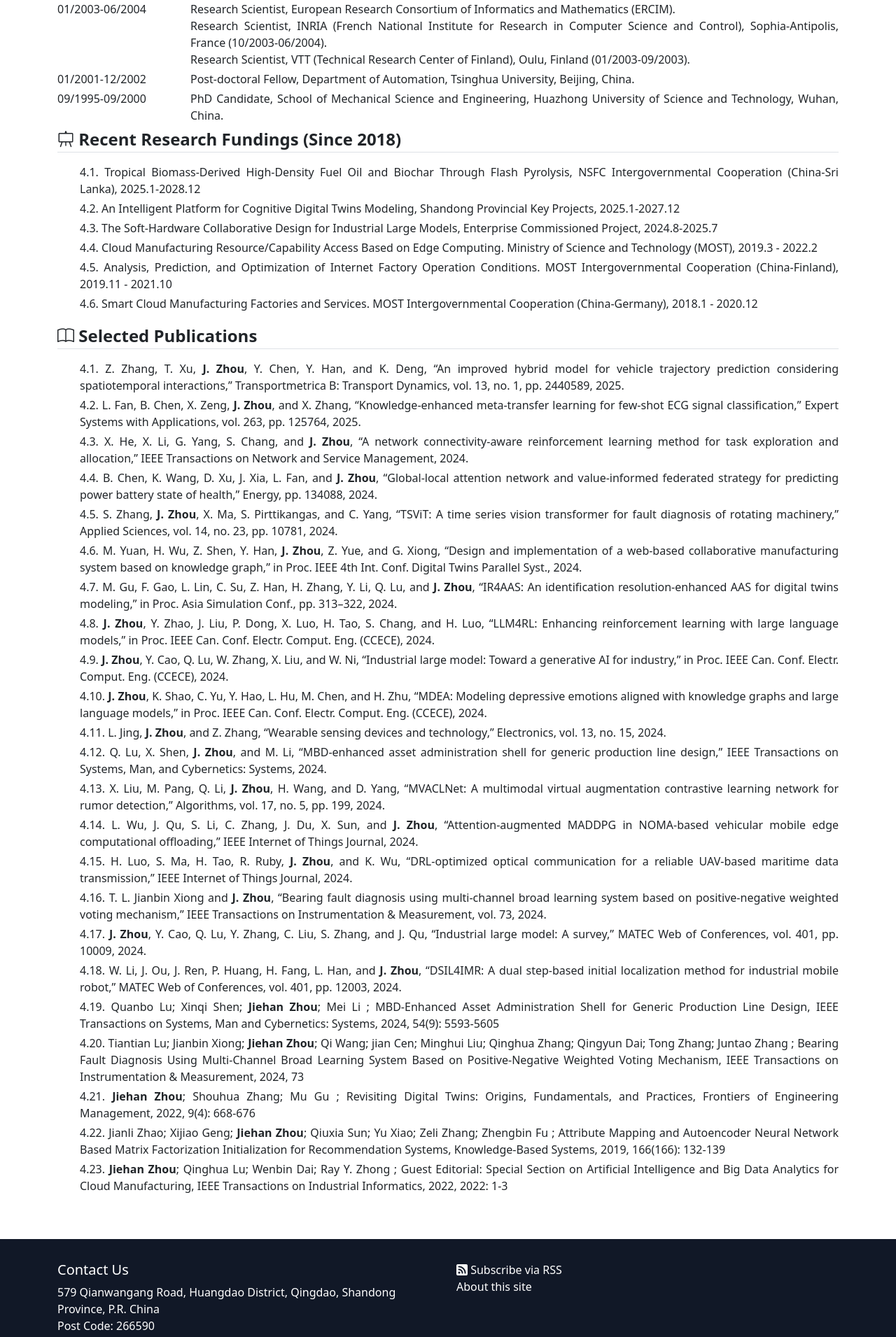
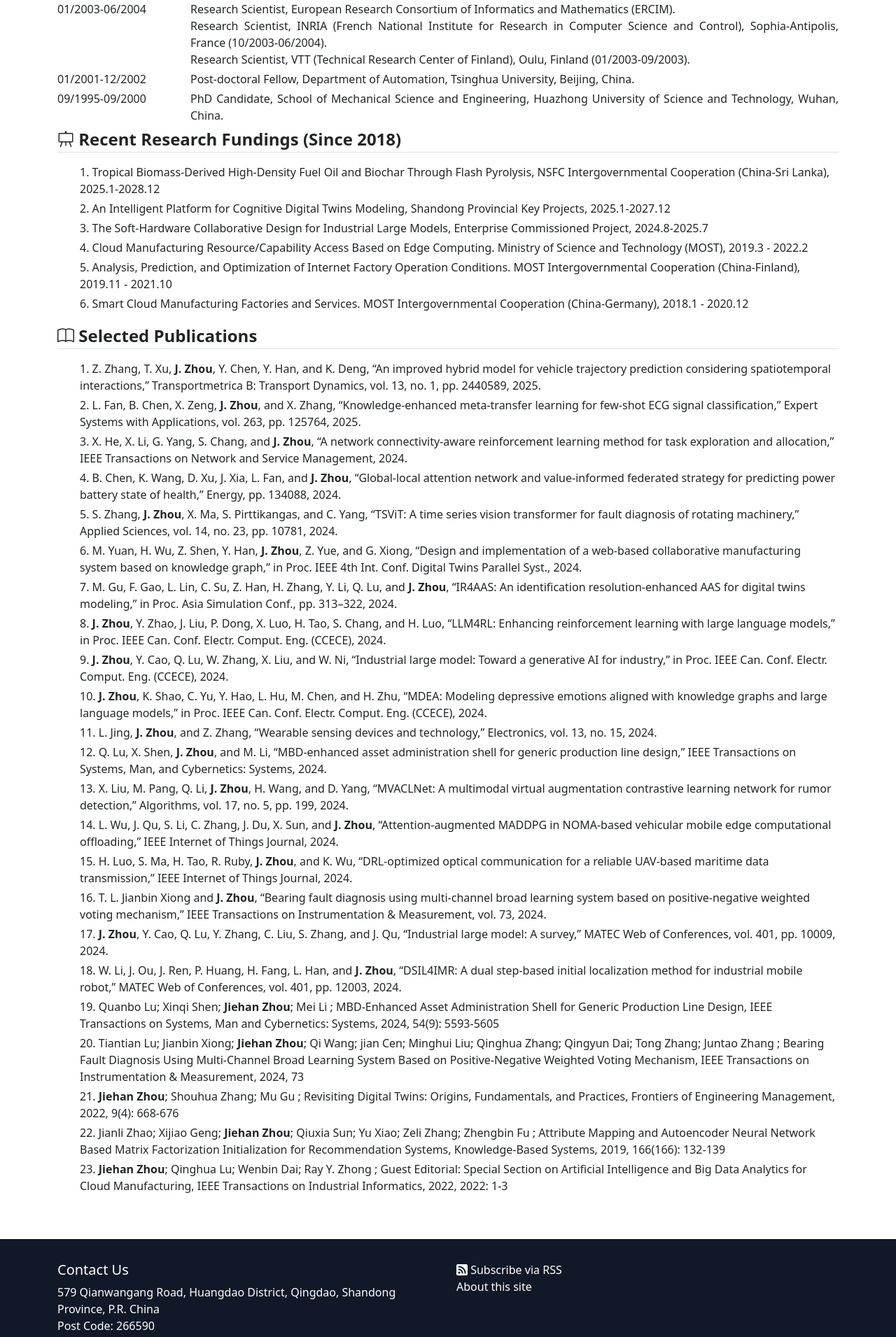
Before and after one commit to cogtwins/cogtwins.github.io, a Jekyll site: the page built from _profiles/jiehan_zhou.md, in a window 1280 px wide. Shown: the part 1634-3545 px from the top of the page at 70% size. Built offline with Jekyll 4.4.1, drawn with Linux system fonts in a browser that asks for light colours.

Commit message:
Blog update, profile listing fix

```diff
--- a/_profiles/jiehan_zhou.md
+++ b/_profiles/jiehan_zhou.md
@@ -3,204 +3,207 @@
 title: Jiehan Zhou
 permalink: /jiehan_zhou/
 ---
+
 <div class="container mt-3">
-<div class="text-center">
-  <img
-    class="rounded-circle border shadow"
-    height="140px"
-    width="140px"
-    src="{{ '/assets/imgs/jiehan.jpg' | relative_url }}"
-  />
-  <div class="fs-4 fw-bold">Dr. Jiehan Zhou</div>
-  <div class="fs-6 fw-semibold text-secondary">
-    Professor | PhD Supervisor | Team Leader
+  <div class="text-center">
+    <img
+      class="rounded-circle border shadow"
+      height="140px"
+      width="140px"
+      src="{{ '/assets/imgs/jiehan.jpg' | relative_url }}"
+    />
+    <div class="fs-4 fw-bold">Dr. Jiehan Zhou</div>
+    <div class="fs-6 fw-semibold text-secondary">
+      Professor | PhD Supervisor | Team Leader
+    </div>
+    <div class="fs-6 fw-light text-secondary">
+      H-index: 25, Citations: ~3300, Papers: 170+
+    </div>
+    <div class="btn-group mt-2 gap-3">
+      <a href="tel:+8615711207317" class="text-decoration-none">
+        <i class="bi bi-telephone-fill"></i> +8615711207317
+      </a>
+      <a href="mailto:jiehan.zhou@sdust.edu.cn" class="text-decoration-none">
+        <i class="bi bi-envelope-at-fill"></i> jiehan.zhou@sdust.edu.cn
+      </a>
+      <a
+        href="https://scholar.google.com/citations?user=Elzkz90AAAAJ"
+        class="text-decoration-none"
+        target="blank"
+      >
+        <i class="bi bi-mortarboard-fill"></i> Google Scholar
+      </a>
+    </div>
   </div>
-  <div class="fs-6 fw-light text-secondary">
-    H-index: 25, Citations: ~3300, Papers: 170+
-  </div>
-  <div class="btn-group mt-2 gap-3">
-    <a href="tel:+8615711207317" class="text-decoration-none">
-      <i class="bi bi-telephone-fill"></i> +8615711207317
-    </a>
-    <a href="mailto:jiehan.zhou@sdust.edu.cn" class="text-decoration-none">
-      <i class="bi bi-envelope-at-fill"></i> jiehan.zhou@sdust.edu.cn
-    </a>
+  <div class="text-center mt-2">
     <a
-      href="https://scholar.google.com/citations?user=Elzkz90AAAAJ"
-      class="text-decoration-none"
-      target="blank"
+      href="http://cise.sdust.edu.cn/home/Page/teacher_detail/catId/30/id/2343.html"
+      target="_blank"
+      class="btn btn-sm btn-outline-primary"
     >
-      <i class="bi bi-mortarboard-fill"></i> Google Scholar
+      中文介绍
     </a>
   </div>
-</div>
-<div class="text-center mt-2">
-  <a
-    href="http://cise.sdust.edu.cn/home/Page/teacher_detail/catId/30/id/2343.html"
-    target="_blank"
-    class="btn btn-sm btn-outline-primary"
-  >
-    中文介绍
-  </a>
-</div>
-<div class="fs-4 fw-semibold border-bottom mt-3">
-  <i class="bi bi-building-check"></i>
-  Current Work
-</div>
-<ol class="list-group-numbered mt-3">
-  <li class="list-group-item mb-2">
-    Professor, Department: Internet of Things Engineering, Shandong University
-    of Science and Technology
-  </li>
-  <li class="list-group-item mb-2">
-    <b class="fs-6 fw-semibold">Journal Editorships: </b> GEs for IEEE IoT
-    Journal, IEEE Transaction on Industrial Informatics
-  </li>
-</ol>
-<div class="fs-4 fw-semibold border-bottom">
-  <i class="bi bi-lightbulb"></i>
-  Research Interests
-</div>
-<p class="mt-3" style="text-align: justify">
-  Intelligence Equipment Operation & Maintenance, Industrial Digital Twins, Auto
-  Mobile Robots, Intelligence Transportation, Visual Intelligence, Industrial
-  Large Models
-</p>
-<div class="fs-4 fw-semibold border-bottom">
-  <i class="bi bi-info-circle"></i>
-  Biography
-</div>
-<p class="mt-3" style="text-align: justify">
-  Dr Jiehan Zhou is a Professor and Director of Global Engagement Office at the
-  School of Computer Science at Shandong University of Science and Technology
-  and a Docent in the Department of Electronics and Information Engineering at
-  the University of Oulu, Finland. He has a rich academic background and
-  professional experience, having obtained a Ph.D. in Mechanical Automation from
-  Huazhong University of Science and Technology in 2000 and a Ph.D. in Computer
-  Engineering from the University of Oulu, Finland in 2011. He has worked at
-  renowned research institutes and universities such as Tsinghua University, VTT
-  Technical Research Centre of Finland, INRIA in France, Luxembourg Institute of
-  Science and Technology (LIST), University of Oulu, and University of Toronto,
-  Canada with over 20 years of international research experience across three
-  continents. He has held positions such as Senior Scientist, Team Leader,
-  Laboratory Director, General Manager of an Industrial Internet company in
-  Germany, and Principal Engineer at a Research Institute on Cloud Computing in
-  Canada. He also serves as a visiting professor at several Chinese
-  universities, including Huazhong University of Science and Technology.
-  Professor Jiehan Zhou has conducted extensive research in intelligent
-  manufacturing, system modeling and simulation, industrial internet, and
-  industrial big data analysis, achieving remarkable accomplishments in both
-  academic and industrial fields. He has undertaken and participated in numerous
-  Chinese, Canadian, European Union projects, including the ERCIM Fellowship
-  Programme, the EU FP6 Amigo Project, and the EU ITEA4-CAM4Home Project.
-</p>
-<div class="fs-4 fw-semibold border-bottom">
-  <i class="bi bi-journal-plus"></i>
-  Education
-</div>
-<ol class="list-group-numbered mt-3">
-  <li class="list-group-item mb-1">
-    Doctor of Technology, Network Information Systems, University of Oulu,
-    Finland, <i>12.2011</i>
-  </li>
-  <li class="list-group-item mb-1">
-    Doctor of Philosophy, Manufacturing and Automation, Huazhong University of
-    Science and Technology, Wuhan, China,
-    <i>01.2001</i>
-  </li>
-  <li class="list-group-item mb-1">
-    Master of Science, Mechanical and Electrical Engineering, Lanzhou Jiaotong
-    University, China, <i>07.1995</i>
-  </li>
-  <li class="list-group-item mb-1">
-    Bachelor of Science, Mechanical and Electrical Engineering, Lanzhou Jiaotong
-    University, Lanzhou, China,
-    <i>07.1992</i>
-  </li>
-</ol>
-<div class="fs-4 fw-semibold border-bottom">
-  <i class="bi bi-briefcase"></i>
-  Work Experiences
-</div>
-<div class="row mt-3" style="text-align: justify">
-  <div class="col-2 mb-1">04/2024-Current</div>
-  <div class="col-10 mb-1">
-    Professor and Director of Global Engagement Office at the School of Computer
-    Science at Shandong University of Science and Technology, Qingdao, China.
+  <div class="fs-4 fw-semibold border-bottom mt-3">
+    <i class="bi bi-building-check"></i>
+    Current Work
   </div>
-  <div class="col-2 mb-1">06/2020-03/2024</div>
-  <div class="col-10 mb-1">
-    Principal Engineer, Huawei Canada Technologies Co. Ltd., Toronto, Canada.
+  <ol class="list-group-numbered mt-3">
+    <li class="list-group-item mb-2">
+      Professor, Department: Internet of Things Engineering, Shandong University
+      of Science and Technology
+    </li>
+    <li class="list-group-item mb-2">
+      <b class="fs-6 fw-semibold">Journal Editorships: </b> GEs for IEEE IoT
+      Journal, IEEE Transaction on Industrial Informatics
+    </li>
+  </ol>
+  <div class="fs-4 fw-semibold border-bottom">
+    <i class="bi bi-lightbulb"></i>
+    Research Interests
   </div>
-  <div class="col-2 mb-1">02/2019-05/2020</div>
-  <div class="col-10 mb-1">
-    General Manager of CASICloud (Germany) Co., Ltd., Frankfurt, Germany.
+  <p class="mt-3" style="text-align: justify">
+    Intelligence Equipment Operation & Maintenance, Industrial Digital Twins,
+    Auto Mobile Robots, Intelligence Transportation, Visual Intelligence,
+    Industrial Large Models
+  </p>
+  <div class="fs-4 fw-semibold border-bottom">
+    <i class="bi bi-info-circle"></i>
+    Biography
   </div>
-  <div class="col-2 mb-1">10/2015-12/2018</div>
-  <div class="col-10 mb-1">
-    Docent Prof., Faculty of Information Technology and Electronical
-    Engineering, University of Oulu.
+  <p class="mt-3" style="text-align: justify">
+    Dr Jiehan Zhou is a Professor and Director of Global Engagement Office at
+    the School of Computer Science at Shandong University of Science and
+    Technology and a Docent in the Department of Electronics and Information
+    Engineering at the University of Oulu, Finland. He has a rich academic
+    background and professional experience, having obtained a Ph.D. in
+    Mechanical Automation from Huazhong University of Science and Technology in
+    2000 and a Ph.D. in Computer Engineering from the University of Oulu,
+    Finland in 2011. He has worked at renowned research institutes and
+    universities such as Tsinghua University, VTT Technical Research Centre of
+    Finland, INRIA in France, Luxembourg Institute of Science and Technology
+    (LIST), University of Oulu, and University of Toronto, Canada with over 20
+    years of international research experience across three continents. He has
+    held positions such as Senior Scientist, Team Leader, Laboratory Director,
+    General Manager of an Industrial Internet company in Germany, and Principal
+    Engineer at a Research Institute on Cloud Computing in Canada. He also
+    serves as a visiting professor at several Chinese universities, including
+    Huazhong University of Science and Technology. Professor Jiehan Zhou has
+    conducted extensive research in intelligent manufacturing, system modeling
+    and simulation, industrial internet, and industrial big data analysis,
+    achieving remarkable accomplishments in both academic and industrial fields.
+    He has undertaken and participated in numerous Chinese, Canadian, European
+    Union projects, including the ERCIM Fellowship Programme, the EU FP6 Amigo
+    Project, and the EU ITEA4-CAM4Home Project.
+  </p>
+  <div class="fs-4 fw-semibold border-bottom">
+    <i class="bi bi-journal-plus"></i>
+    Education
   </div>
-  <div class="col-2 mb-1">09/2013-09/2015</div>
-  <div class="col-10 mb-1">
-    Professor and Project Principal Investigator, Information and Communications
-    Technology, Algonquin College.
-    <br />
-    Director of MiTC Lab (Media, Internet of Things and Cloud Computing).
+  <ol class="list-group-numbered mt-3">
+    <li class="list-group-item mb-1">
+      Doctor of Technology, Network Information Systems, University of Oulu,
+      Finland, <i>12.2011</i>
+    </li>
+    <li class="list-group-item mb-1">
+      Doctor of Philosophy, Manufacturing and Automation, Huazhong University of
+      Science and Technology, Wuhan, China,
+      <i>01.2001</i>
+    </li>
+    <li class="list-group-item mb-1">
+      Master of Science, Mechanical and Electrical Engineering, Lanzhou Jiaotong
+      University, China, <i>07.1995</i>
+    </li>
+    <li class="list-group-item mb-1">
+      Bachelor of Science, Mechanical and Electrical Engineering, Lanzhou
+      Jiaotong University, Lanzhou, China,
+      <i>07.1992</i>
+    </li>
+  </ol>
+  <div class="fs-4 fw-semibold border-bottom">
+    <i class="bi bi-briefcase"></i>
+    Work Experiences
   </div>
-  <div class="col-2 mb-1">07/2012-12/2012</div>
-  <div class="col-10 mb-1">
-    Visiting researcher, Department of Computer and System Engineering at
-    Carleton University, Ottawa, Canada
+  <div class="row mt-3" style="text-align: justify">
+    <div class="col-2 mb-1">04/2024-Current</div>
+    <div class="col-10 mb-1">
+      Professor and Director of Global Engagement Office at the School of
+      Computer Science at Shandong University of Science and Technology,
+      Qingdao, China.
+    </div>
+    <div class="col-2 mb-1">06/2020-03/2024</div>
+    <div class="col-10 mb-1">
+      Principal Engineer, Huawei Canada Technologies Co. Ltd., Toronto, Canada.
+    </div>
+    <div class="col-2 mb-1">02/2019-05/2020</div>
+    <div class="col-10 mb-1">
+      General Manager of CASICloud (Germany) Co., Ltd., Frankfurt, Germany.
+    </div>
+    <div class="col-2 mb-1">10/2015-12/2018</div>
+    <div class="col-10 mb-1">
+      Docent Prof., Faculty of Information Technology and Electronical
+      Engineering, University of Oulu.
+    </div>
+    <div class="col-2 mb-1">09/2013-09/2015</div>
+    <div class="col-10 mb-1">
+      Professor and Project Principal Investigator, Information and
+      Communications Technology, Algonquin College.
+      <br />
+      Director of MiTC Lab (Media, Internet of Things and Cloud Computing).
+    </div>
+    <div class="col-2 mb-1">07/2012-12/2012</div>
+    <div class="col-10 mb-1">
+      Visiting researcher, Department of Computer and System Engineering at
+      Carleton University, Ottawa, Canada
+    </div>
+    <div class="col-2 mb-1">11/2010-05/2011</div>
+    <div class="col-10 mb-1">
+      Visiting researcher, Department of Electronical and Computer Engineering
+      at University of Toronto, Toronto, Canada.
+    </div>
+    <div class="col-2 mb-1">04/2013-06/2013</div>
+    <div class="col-10 mb-1">
+      Visiting research, School of Computer Science and Technology, Huazhong
+      University of Science and Technology, China.
+    </div>
+    <div class="col-2 mb-1">09/2007-08/2013</div>
+    <div class="col-10 mb-1">
+      Research Scientist, Faculty of Information Technology and Electronical
+      Engineering, University of Oulu.
+    </div>
+    <div class="col-2 mb-1">07/2004-08/2007</div>
+    <div class="col-10 mb-1">
+      Research Scientist, VTT (Technical Research Center of Finland), Oulu,
+      Finland.
+    </div>
+    <div class="col-2 mb-1">01/2003-06/2004</div>
+    <div class="col-10 mb-1">
+      Research Scientist, European Research Consortium of Informatics and
+      Mathematics (ERCIM).
+      <br />
+      Research Scientist, INRIA (French National Institute for Research in
+      Computer Science and Control), Sophia-Antipolis, France (10/2003-06/2004).
+      <br />
+      Research Scientist, VTT (Technical Research Center of Finland), Oulu,
+      Finland (01/2003-09/2003).
+    </div>
+    <div class="col-2 mb-1">01/2001-12/2002</div>
+    <div class="col-10 mb-1">
+      Post-doctoral Fellow, Department of Automation, Tsinghua University,
+      Beijing, China.
+    </div>
+    <div class="col-2 mb-1">09/1995-09/2000</div>
+    <div class="col-10 mb-1">
+      PhD Candidate, School of Mechanical Science and Engineering, Huazhong
+      University of Science and Technology, Wuhan, China.
+    </div>
   </div>
-  <div class="col-2 mb-1">11/2010-05/2011</div>
-  <div class="col-10 mb-1">
-    Visiting researcher, Department of Electronical and Computer Engineering at
-    University of Toronto, Toronto, Canada.
+
+  <div class="fs-4 fw-semibold border-bottom">
+    <i class="bi bi-easel"></i>
+    Recent Research Fundings (Since 2018)
   </div>
-  <div class="col-2 mb-1">04/2013-06/2013</div>
-  <div class="col-10 mb-1">
-    Visiting research, School of Computer Science and Technology, Huazhong
-    University of Science and Technology, China.
-  </div>
-  <div class="col-2 mb-1">09/2007-08/2013</div>
-  <div class="col-10 mb-1">
-    Research Scientist, Faculty of Information Technology and Electronical
-    Engineering, University of Oulu.
-  </div>
-  <div class="col-2 mb-1">07/2004-08/2007</div>
-  <div class="col-10 mb-1">
-    Research Scientist, VTT (Technical Research Center of Finland), Oulu,
-    Finland.
-  </div>
-  <div class="col-2 mb-1">01/2003-06/2004</div>
-  <div class="col-10 mb-1">
-    Research Scientist, European Research Consortium of Informatics and
-    Mathematics (ERCIM).
-    <br />
-    Research Scientist, INRIA (French National Institute for Research in
-    Computer Science and Control), Sophia-Antipolis, France (10/2003-06/2004).
-    <br />
-    Research Scientist, VTT (Technical Research Center of Finland), Oulu,
-    Finland (01/2003-09/2003).
-  </div>
-  <div class="col-2 mb-1">01/2001-12/2002</div>
-  <div class="col-10 mb-1">
-    Post-doctoral Fellow, Department of Automation, Tsinghua University,
-    Beijing, China.
-  </div>
-  <div class="col-2 mb-1">09/1995-09/2000</div>
-  <div class="col-10 mb-1">
-    PhD Candidate, School of Mechanical Science and Engineering, Huazhong
-    University of Science and Technology, Wuhan, China.
-  </div>
-</div>
-<div class="fs-4 fw-semibold border-bottom">
-  <i class="bi bi-easel"></i>
-  Recent Research Fundings (Since 2018)
-</div>
-<div class="mt-3" style="text-align: justify">
-  <ol class="list-group-numbered">
+  <ol class="list-group-numbered mt-3">
     <li class="list-group-item mb-1">
       Tropical Biomass-Derived High-Density Fuel Oil and Biochar Through Flash
       Pyrolysis, NSFC Intergovernmental Cooperation (China-Sri Lanka),
@@ -228,13 +231,13 @@
       Cooperation (China-Germany), 2018.1 - 2020.12
     </li>
   </ol>
-</div>
-<div class="fs-4 fw-semibold border-bottom">
-  <i class="bi bi-book"></i>
-  Selected Publications
-</div>
-<div class="mt-3" style="text-align: justify">
-  <ol class="list-group-numbered">
+
+  <div class="fs-4 fw-semibold border-bottom">
+    <i class="bi bi-book"></i>
+    Selected Publications
+  </div>
+
+  <ol class="list-group-numbered mt-3">
     <li class="list-group-item mb-1">
       Z. Zhang, T. Xu, <b>J. Zhou</b>, Y. Chen, Y. Han, and K. Deng, “An
       improved hybrid model for vehicle trajectory prediction considering
@@ -361,4 +364,3 @@
     </li>
   </ol>
 </div>
-</div>
```
Also changed, not shown: _posts/2025-03-18-sdust-overseas-visiting-scholarships-2025.markdown (added, +98 -0 lines).
